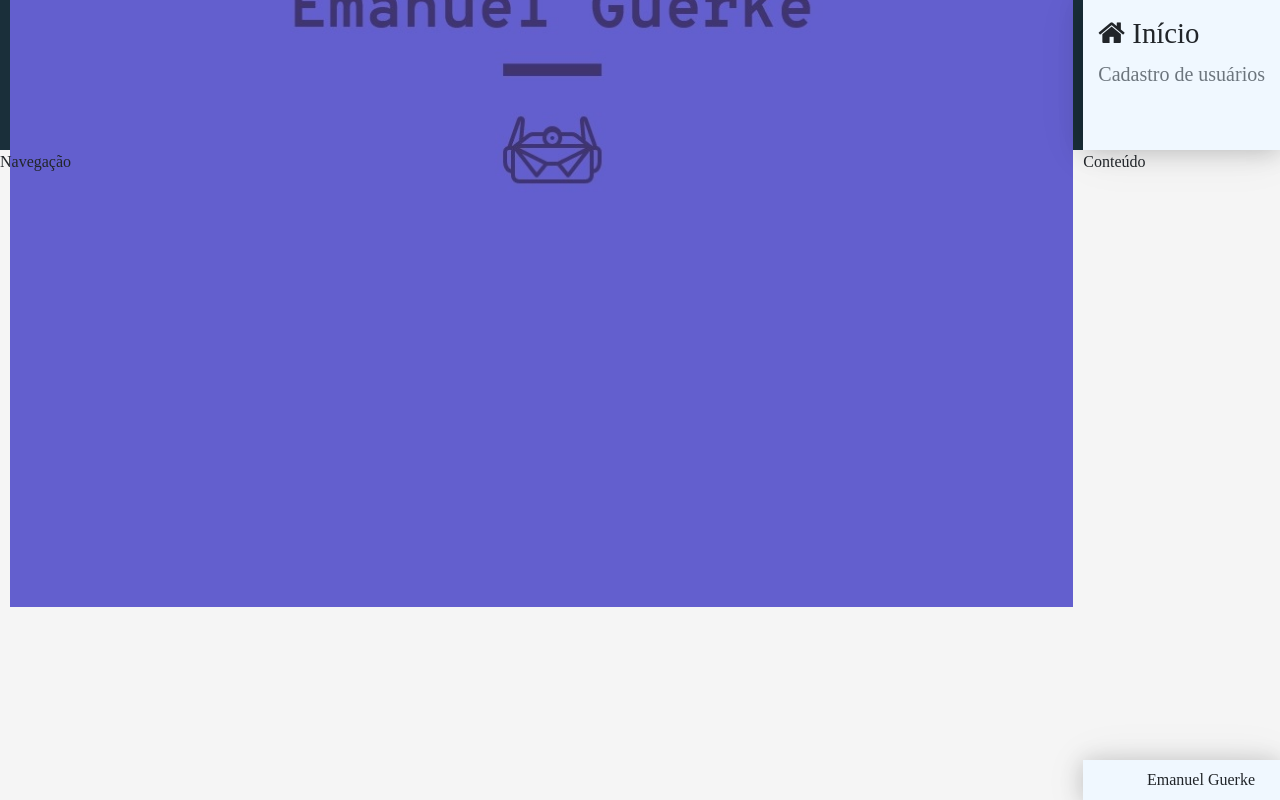
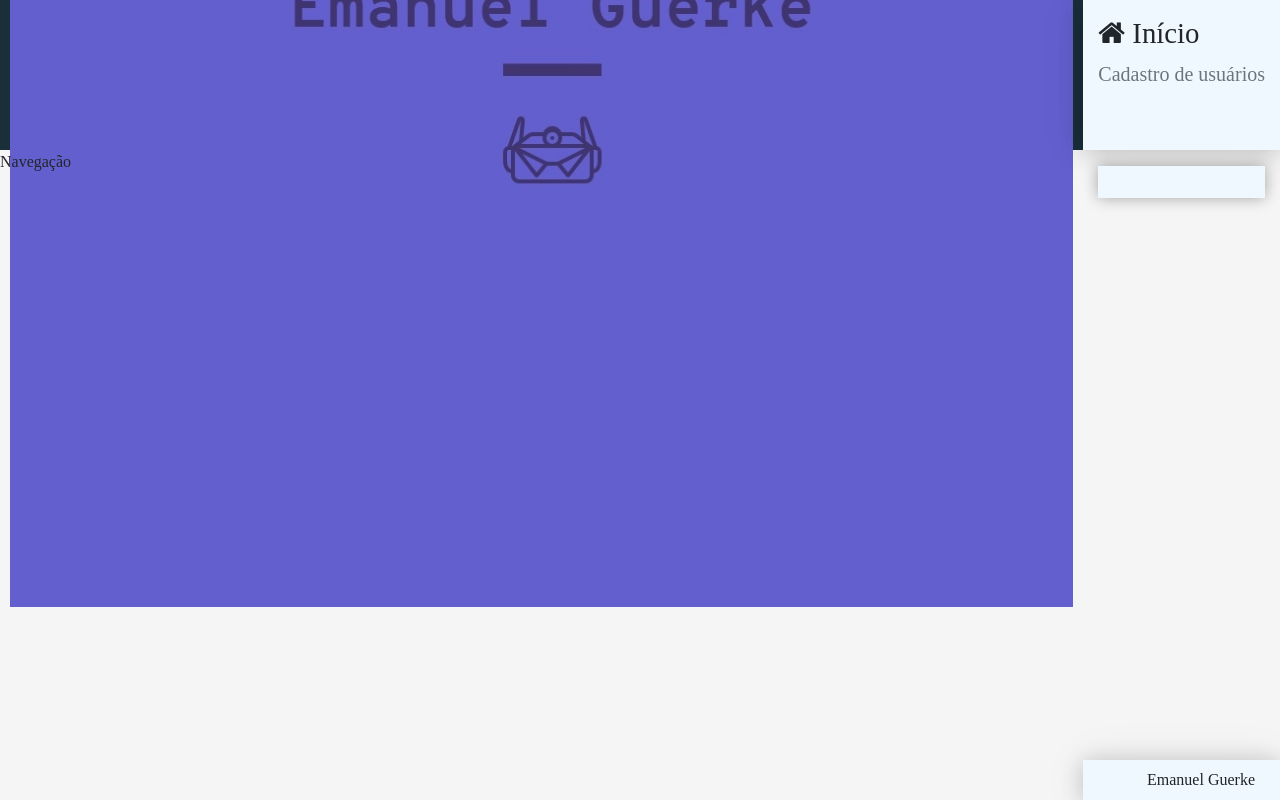
Before and after one commit to emanuelguerke/cadastroUsuariosReact, a React (Create React App) app in the folder cadastroUsuarios/frontend/: page / in a window 1280 px wide. Built offline with nearby package versions, Linux system fonts and the light colour scheme.

Commit message:
Update Main.jsx

```diff
--- a/cadastroUsuarios/frontend/src/components/template/Main.jsx
+++ b/cadastroUsuarios/frontend/src/components/template/Main.jsx
@@ -5,8 +5,10 @@
 export default props =>
     <React.Fragment>
         <Header {...props}/>
-            <main className="content">
-                Conteúdo
+            <main className="content container-fluid">
+                <div className="p-3 mt-3">
+                    {props.children}
+                </div>
 
             </main>
     </React.Fragment>
```
